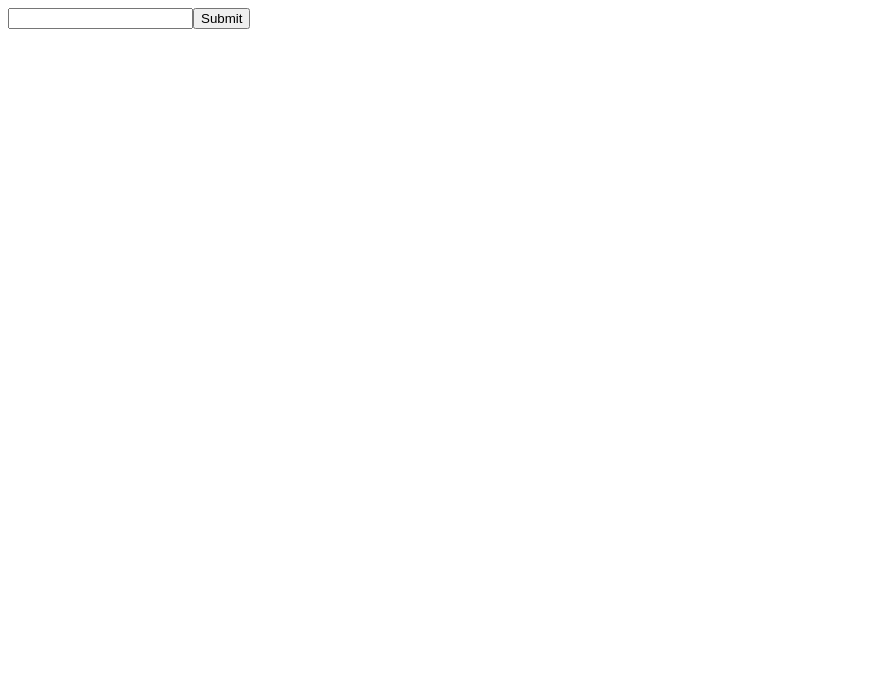
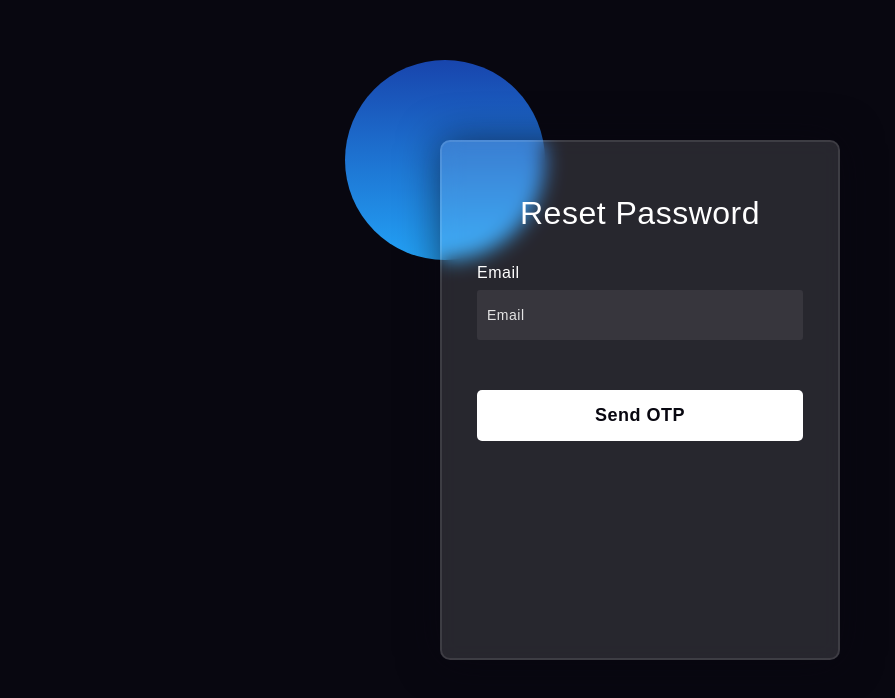
Before and after one commit to Shubham-garg1234/Online-Auction-Frontend, a React (Vite) app: page /Forgot_password in a window 1280 px wide. Shown: the top 698 px of the page, without its empty margins (0-895 px from the left). Built offline with nearby package versions, Linux system fonts and the light colour scheme.

Commit message:
Created Authentication Pages Frontend and Brower Routers

```diff
--- a/App.js
+++ b/App.js
@@ -1,31 +1,25 @@
 import React, { useState } from "react";
 import ReactDOM from "react-dom/client"
+import LoginForm from "./Login_form";
+import { createBrowserRouter ,RouterProvider} from "react-router-dom";
+import Forgotpwd from "./Forgot_pwd";
+import Create_Account from "./CreateAccount";
 
-const App=()=>{
-const [text,settext]=useState(0);
-const [output,setoutput]=useState(null);
-const sharedata=()=>{
-    console.log(text);
-    fetch("http://localhost:3000/demo",{
-        method: 'POST',
-        headers: {
-        'Content-Type': 'application/json',
-      },
-      body: JSON.stringify({text}),
-    }).then((data)=>{
-        return data.json();
-    }).then((output)=>{
-        setoutput(output.text);
-    }).catch((err)=>{
-        console.log(err);
-    })
+const root=ReactDOM.createRoot(document.getElementById("root"));
+
+const Router =createBrowserRouter([{
+    path:"/",
+    element:<LoginForm/>,
+    errorElement:<Error/>,
+},{
+    path:"/Forgot_password",
+    element:<Forgotpwd/>,
+    errorElement:<Error/>,
+},{
+    path:"/Create_Account",
+    element:<Create_Account/>,
+    errorElement:<Error/>,
 }
-    return (<>
-    <input type="number" onChange={(e)=>{settext(e.target.value)}}></input>
-    <button onClick={sharedata}>Submit</button>
-    <br></br>
-    {output}
-    </>);
-}
-const root=ReactDOM.createRoot(document.getElementById("root"));
-root.render(<App/>);
+])
+
+root.render(<RouterProvider router={Router} />);
--- /dev/null
+++ b/CreateAccount.js
@@ -0,0 +1,72 @@
+import React, { useState } from 'react';
+
+const Create_Account = () => {
+
+const [email,setemail]=useState('');
+const [username,setusername]=useState('');
+const[switcher,setswitcher]=useState(0);
+const[pwd,setpwd]=useState('');
+const[conpwd,setconpwd]=useState('');
+
+
+const sendotp=(e)=>{
+  e.preventDefault();
+  if(pwd!=conpwd){
+    window.alert("Password doesnot match");
+  }else{
+    fetch("http://localhost:3000/api/auth/send-otp",{
+        method: 'POST',
+        headers: {
+        'Content-Type': 'application/json',
+      },
+      body: JSON.stringify({username,email,pwd}),
+    })
+  }
+ }
+
+const ChangePage=()=>{
+  setswitcher(1)
+}
+const ChangePage2=()=>{
+  setswitcher(0)
+}
+
+  if(switcher==0){return (
+    <div className="background">
+      <div className="shape"></div>
+      <div className="shape"></div>
+      <div>
+      <form >
+        <h3>Create Account</h3>
+
+        <label htmlFor="UserName" >Username</label>
+        <input type="text" placeholder="Username" id="username" onChange={(e)=>{setusername(e.target.value)}} />
+
+        <label htmlFor="Email" >Email</label>
+        <input type="text" placeholder="Email" id="username" onChange={(e)=>{setemail(e.target.value)}} />
+
+        <button onClick={ChangePage}>Next</button>
+      </form>
+      </div>
+    </div>
+  );}else if(switcher==1){
+    return <div className="background">
+      <div className="shape"></div>
+      <div className="shape"></div>
+      <form>
+        <h3>Set Password</h3>
+
+        <label htmlFor="UserName" >Password</label>
+        <input type="text" placeholder="Password" id="username" onChange={(e)=>{setpwd(e.target.value)}} />
+
+        <label htmlFor="Email" >Confirm Password</label>
+        <input type="text" placeholder="Confirm Password" id="username" onChange={(e)=>{setconpwd(e.target.value)}} />
+
+        <button onClick={sendotp} >Send OTP</button>
+        <button style={{width:"30%"}} onClick={ChangePage2}>Back</button>
+      </form>
+    </div>
+  }
+};
+
+export default Create_Account;
--- /dev/null
+++ b/Forgot_pwd.js
@@ -0,0 +1,36 @@
+import React, { useState } from 'react';
+
+
+const Forgotpwd = () => {
+
+const [email,setemail]=useState('');
+
+
+const sendotp=(e)=>{
+    e.preventDefault();
+    fetch("http://localhost:3000/send_resetotp",{
+        method: 'POST',
+        headers: {
+        'Content-Type': 'application/json',
+      },
+      body: JSON.stringify({email,pwd}),
+    })
+ }
+
+  return (
+    <div className="background">
+      <div className="shape"></div>
+      <div className="shape"></div>
+      <form onSubmit={sendotp}>
+        <h3>Reset Password</h3>
+
+        <label htmlFor="Email" >Email</label>
+        <input type="text" placeholder="Email" id="username" onChange={(e)=>{setemail(e.target.value)}} />
+
+        <button>Send OTP</button>
+      </form>
+    </div>
+  );
+};
+
+export default Forgotpwd;
--- /dev/null
+++ b/Login_form.js
@@ -0,0 +1,44 @@
+import React, { useState } from 'react';
+import { Link } from 'react-router-dom';
+
+const LoginForm = () => {
+
+const [email,setemail]=useState('');
+const[pwd,setpwd]=useState('')
+
+
+
+const Login=(e)=>{
+    e.preventDefault();
+    fetch("http://localhost:3000/Login",{
+        method: 'POST',
+        headers: {
+        'Content-Type': 'application/json',
+      },
+      body: JSON.stringify({email,pwd}),
+    })
+ }
+
+  return (
+    <div className="background">
+      <div className="shape"></div>
+      <div className="shape"></div>
+      <form onSubmit={Login}>
+        <h3>Login Here</h3>
+
+        <label htmlFor="Email" >Email</label>
+        <input type="text" placeholder="Email" id="username" onChange={(e)=>{setemail(e.target.value)}} />
+
+        <label htmlFor="password" >Password</label>
+        <input type="password" placeholder="Password" id="password" onChange={(e)=>{setpwd(e.target.value)}}/>
+        <button>Log In</button>
+        <div className="social">
+            <div className="go"><i className="fab fa-google"></i> <Link to="/Forgot_password"> Forgot Password</Link> </div>
+            <div className="fb"><i className="fab fa-facebook"></i>  <Link to="/Create_Account"> Create Account </Link></div>
+        </div>
+      </form>
+    </div>
+  );
+};
+
+export default LoginForm;
--- a/index.html
+++ b/index.html
@@ -5,6 +5,7 @@
     <meta name="viewport" content="width=device-width, initial-scale=1.0">
     <title>Document</title>
 </head>
+<link rel="stylesheet" href="style.css">
 <body>
     <div id="root"></div>
     <script type="module" src="App.js"></script>
--- a/package.json
+++ b/package.json
@@ -12,7 +12,8 @@
   "dependencies": {
     "parcel": "^2.12.0",
     "react": "^18.2.0",
-    "react-dom": "^18.2.0"
+    "react-dom": "^18.2.0",
+    "react-router-dom": "^6.22.3"
   },
   "devDependencies": {
     "process": "^0.11.10"
--- /dev/null
+++ b/style.css
@@ -0,0 +1,131 @@
+*,
+*:before,
+*:after {
+  padding: 0;
+  margin: 0;
+  box-sizing: border-box;
+}
+
+body {
+  background-color: #080710;
+}
+
+.background {
+  width: 430px;
+  height: 520px;
+  position: absolute;
+  transform: translate(-50%, -50%);
+  left: 50%;
+  top: 50%;
+}
+
+.background .shape {
+  height: 200px;
+  width: 200px;
+  position: absolute;
+  border-radius: 50%;
+}
+
+.shape:first-child {
+  background: linear-gradient(#1845ad, #23a2f6);
+  left: -80px;
+  top: -80px;
+}
+
+.shape:last-child {
+  background: linear-gradient(to right, #ff512f, #f09819);
+  right: -30px;
+  bottom: -80px;
+}
+
+form {
+  height: 520px;
+  width: 400px;
+  background-color: rgba(255, 255, 255, 0.13);
+  position: absolute;
+  transform: translate(-50%, -50%);
+  top: 50%;
+  left: 50%;
+  border-radius: 10px;
+  backdrop-filter: blur(10px);
+  border: 2px solid rgba(255, 255, 255, 0.1);
+  box-shadow: 0 0 40px rgba(8, 7, 16, 0.6);
+  padding: 50px 35px;
+}
+
+form * {
+  font-family: 'Poppins', sans-serif;
+  color: #ffffff;
+  letter-spacing: 0.5px;
+  outline: none;
+  border: none;
+}
+
+form h3 {
+  font-size: 32px;
+  font-weight: 500;
+  line-height: 42px;
+  text-align: center;
+}
+
+label {
+  display: block;
+  margin-top: 30px;
+  font-size: 16px;
+  font-weight: 500;
+}
+
+input {
+  display: block;
+  height: 50px;
+  width: 100%;
+  background-color: rgba(255, 255, 255, 0.07);
+  border-radius: 3px;
+  padding: 0 10px;
+  margin-top: 8px;
+  font-size: 14px;
+  font-weight: 300;
+}
+
+::placeholder {
+  color: #e5e5e5;
+}
+
+button {
+  margin-top: 50px;
+  width: 100%;
+  background-color: #ffffff;
+  color: #080710;
+  padding: 15px 0;
+  font-size: 18px;
+  font-weight: 600;
+  border-radius: 5px;
+  cursor: pointer;
+}
+
+.social {
+  margin-top: 30px;
+  display: flex;
+}
+
+.social div {
+  background: red;
+  width: 150px;
+  border-radius: 3px;
+  padding: 5px 10px 10px 5px;
+  background-color: rgba(255, 255, 255, 0.27);
+  color: #eaf0fb;
+  text-align: center;
+}
+
+.social div:hover {
+  background-color: rgba(255, 255, 255, 0.47);
+}
+
+.social .fb {
+  margin-left: 25px;
+}
+
+.social i {
+  margin-right: 4px;
+}
```
Also changed, not shown: 1 other file (tests, documents, lock files or other folders).
